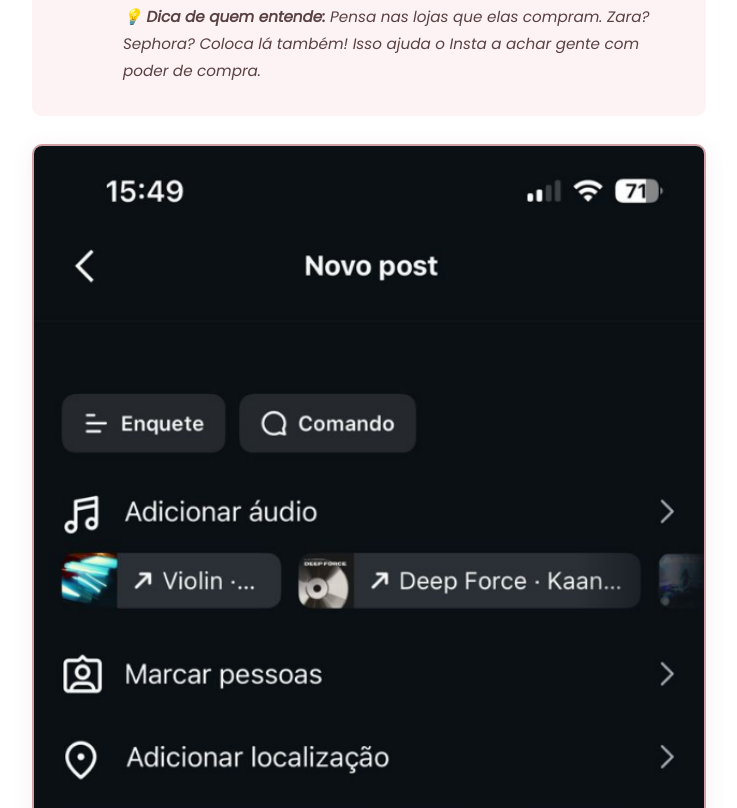
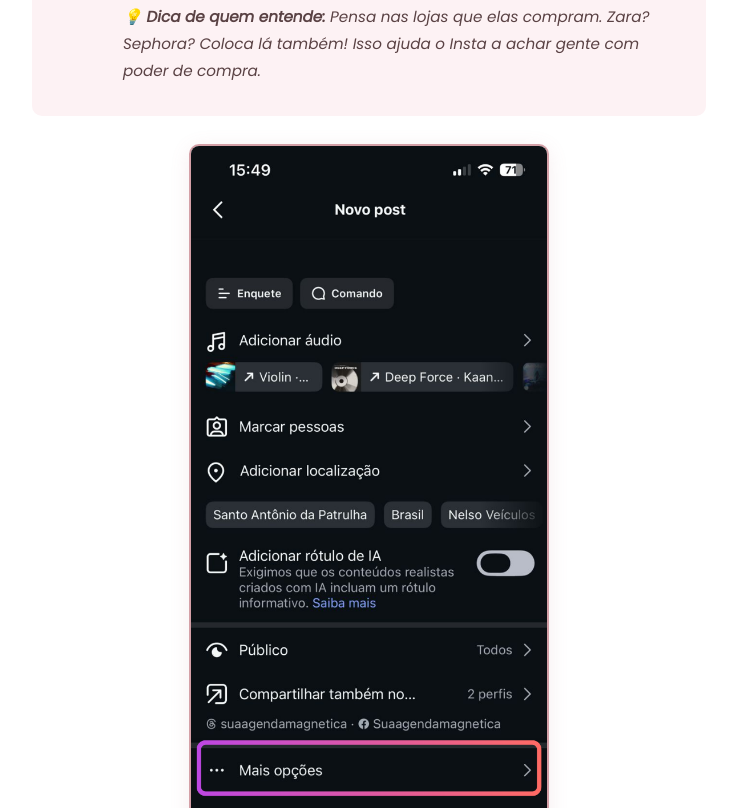
Before and after one commit to alisson-rr/ebook-pdf, a plain HTML site: page guia-mao-na-massa/index.html in a window 1280 px wide. Shown: the part 4572-5380 px from the top of the page, without its empty margins (271-1008 px from the left). Drawn offline with nearby package versions, Linux system fonts and the light colour scheme; a web font is replaced by a local one.

Commit message:
Kit Agenda Magnetica - ebooks completos

```diff
--- a/guia-mao-na-massa/styles.css
+++ b/guia-mao-na-massa/styles.css
@@ -1073,10 +1073,13 @@ main#ebook-content {
 }
 
 .prints-gerenciador img {
-    width: 100%;
+    width: 360px;
+    max-width: 100%;
     border-radius: var(--radius-sm);
     border: 2px solid var(--rose-gold-light);
     box-shadow: var(--shadow-soft);
+    display: block;
+    margin: 0 auto;
 }
 
 /* ============================================
```
